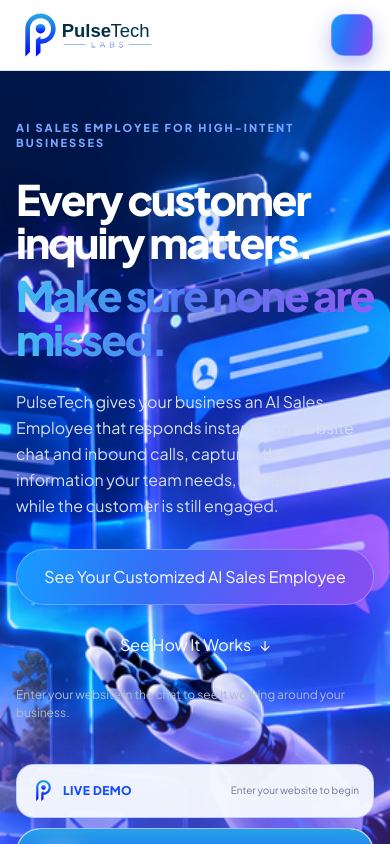
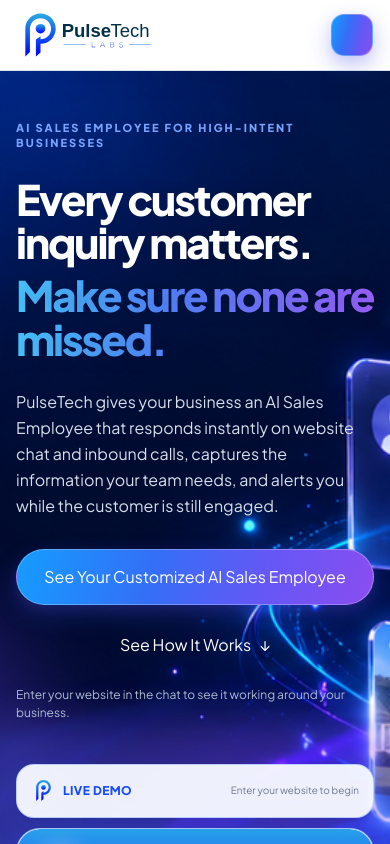
Before and after one commit to utkarshchaturvedi1/pulsetech-engine, a Next.js app: page / in a window 390 px wide. Shown: the top 844 px of the page. Built offline with nearby package versions, Linux system fonts and the light colour scheme.

Commit message:
Restore approved hero image fit

```diff
--- a/src/components/landing/landing.css
+++ b/src/components/landing/landing.css
@@ -901,16 +901,3 @@
   }
   .pt-hero-video-wash{display:none!important}
 }
-
-
-/* Hero artwork composition repair: keep the informative right side visible behind the demo. */
-.pt-hero-video{
-  object-fit:cover!important;
-  object-position:68% center!important;
-}
-@media(max-width:699px){
-  .pt-hero-video{
-    object-fit:cover!important;
-    object-position:78% center!important;
-  }
-}
```
